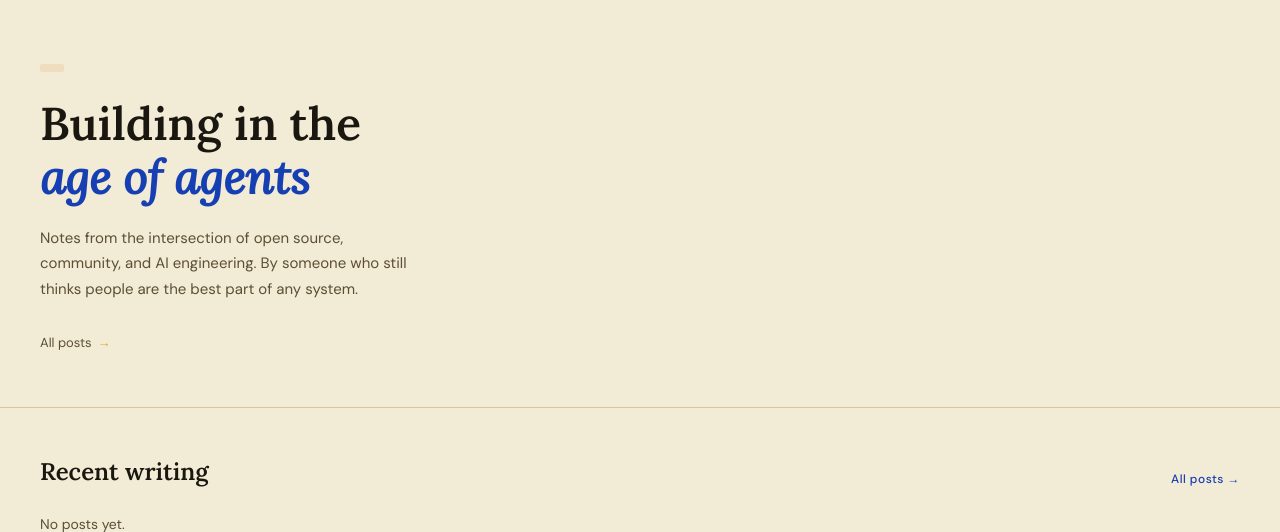
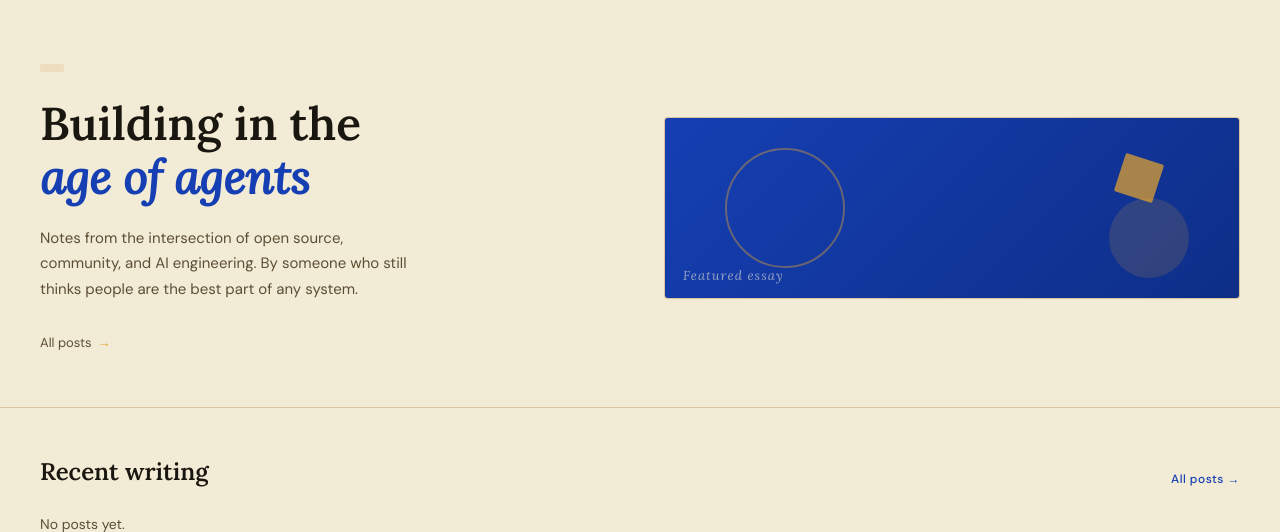
Before and after one commit to laisbsc/django_diary, a Django app: template templates/blog/list.html in a window 1280 px wide. Shown: the part 56-588 px from the top of the page. Run offline with Django 5.2, Linux system fonts and the light colour scheme; the template is opened without the code that fills it, so the values that code supplies are empty.

Commit message:
fix slug URLs in templates and restore abstract card decoration
- Replace pk= with slug= in post_detail URL tags (list.html + detail.html)
- Abstract drawing now always renders in featured card image area
- Shows cover_image if set, falls back to abstract decoration otherwise

Co-Authored-By: Claude Sonnet 4.6 <noreply@anthropic.com>

```diff
--- a/templates/blog/detail.html
+++ b/templates/blog/detail.html
@@ -63,7 +63,7 @@
       <ul class="recent-list">
         {% for recent in recent_posts %}
         <li>
-          <a href="{% url 'post_detail' pk=recent.pk %}">{{ recent.title }}</a>
+          <a href="{% url 'post_detail' slug=recent.slug %}">{{ recent.title }}</a>
         </li>
         {% endfor %}
       </ul>
--- a/templates/blog/list.html
+++ b/templates/blog/list.html
@@ -12,28 +12,32 @@
     <p class="hero-sub">Notes from the intersection of open source, community, and AI engineering. By someone who still thinks people are the best part of any system.</p>
     <div class="hero-actions">
       {% if featured_post %}
-        <a href="{% url 'post_detail' pk=featured_post.pk %}" class="btn-primary">Read latest</a>
+        <a href="{% url 'post_detail' slug=featured_post.slug %}" class="btn-primary">Read latest</a>
       {% endif %}
       <a href="{% url 'post_list' %}" class="btn-ghost">All posts</a>
     </div>
   </div>
 
   <div>
-    {% if featured_post %}
     <div class="featured-card">
       <div class="featured-card-img">
-        <div class="abstract"></div>
-        <div class="abstract2"></div>
-        <div class="abstract3"></div>
-        <span class="abstract-label">Featured essay</span>
+        {% if featured_post and featured_post.cover_image %}
+          <img src="{{ featured_post.cover_image.url }}" alt="{{ featured_post.title }}">
+        {% else %}
+          <div class="abstract"></div>
+          <div class="abstract2"></div>
+          <div class="abstract3"></div>
+          <span class="abstract-label">Featured essay</span>
+        {% endif %}
       </div>
+      {% if featured_post %}
       <div class="featured-card-body">
         <div class="feat-tag">{{ featured_post.category.name }}</div>
         <h3>{{ featured_post.title }}</h3>
         <p>{{ featured_post.excerpt }}</p>
         <div class="card-meta">
           <div class="avatar">
-            {# First letter of full name. TODO: add a get_initials template filter in blog/templatetags/ for proper first+last initials #}
+            {# TODO: add a get_initials template filter in blog/templatetags/ for proper first+last initials #}
             {{ featured_post.author.get_full_name|slice:":1" }}
           </div>
           <span>{{ featured_post.author.get_full_name }}</span>
@@ -41,8 +45,8 @@
           <span>{{ featured_post.read_time }} min read</span>
         </div>
       </div>
+      {% endif %}
     </div>
-    {% endif %}
   </div>
 </section>
 
@@ -53,7 +57,7 @@
   </div>
   <div class="posts-grid">
     {% for post in posts %}
-    <a href="{% url 'post_detail' pk=post.pk %}" class="post-card">
+    <a href="{% url 'post_detail' slug=post.slug %}" class="post-card">
       {# category.color stores one of: cobalt | amber | sienna, mapping to a CSS custom property #}
       <div class="post-card-bar" style="background: var(--{{ post.category.color }});"></div>
       <div class="post-card-body">
```
